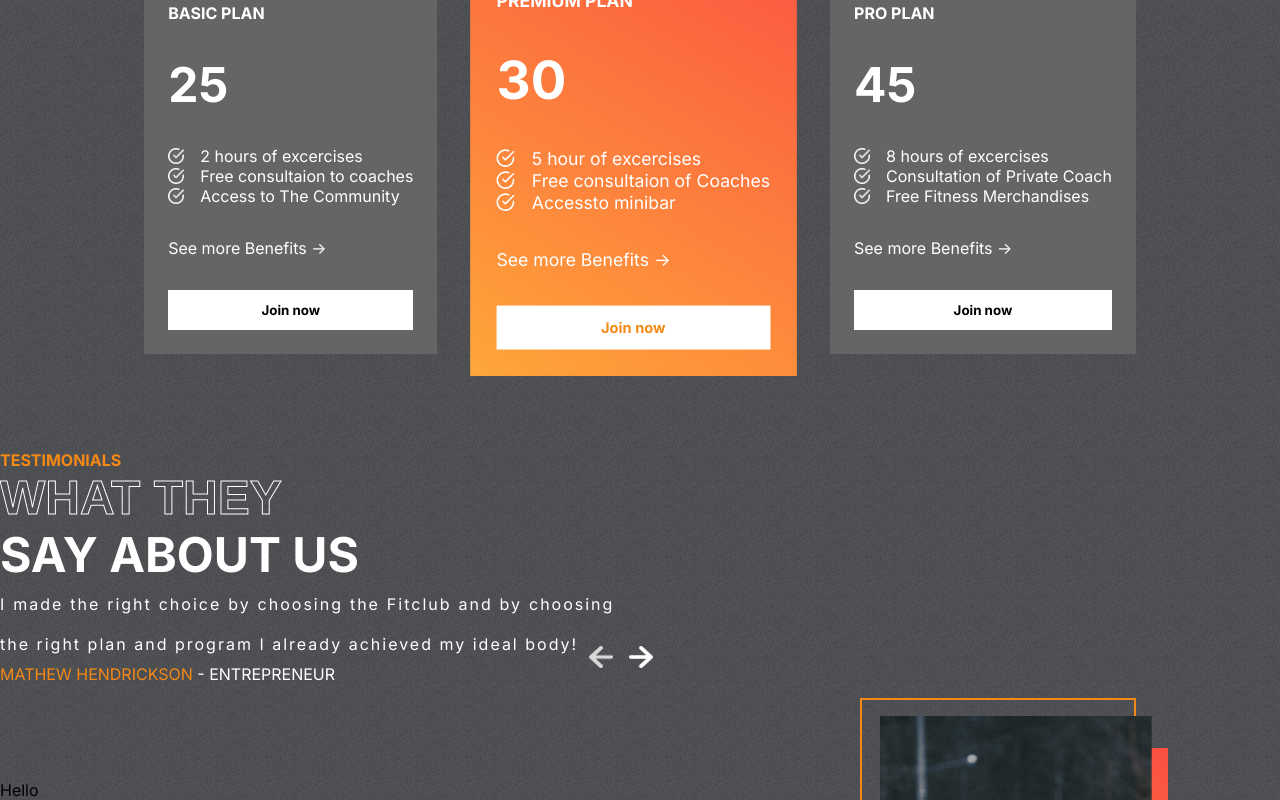
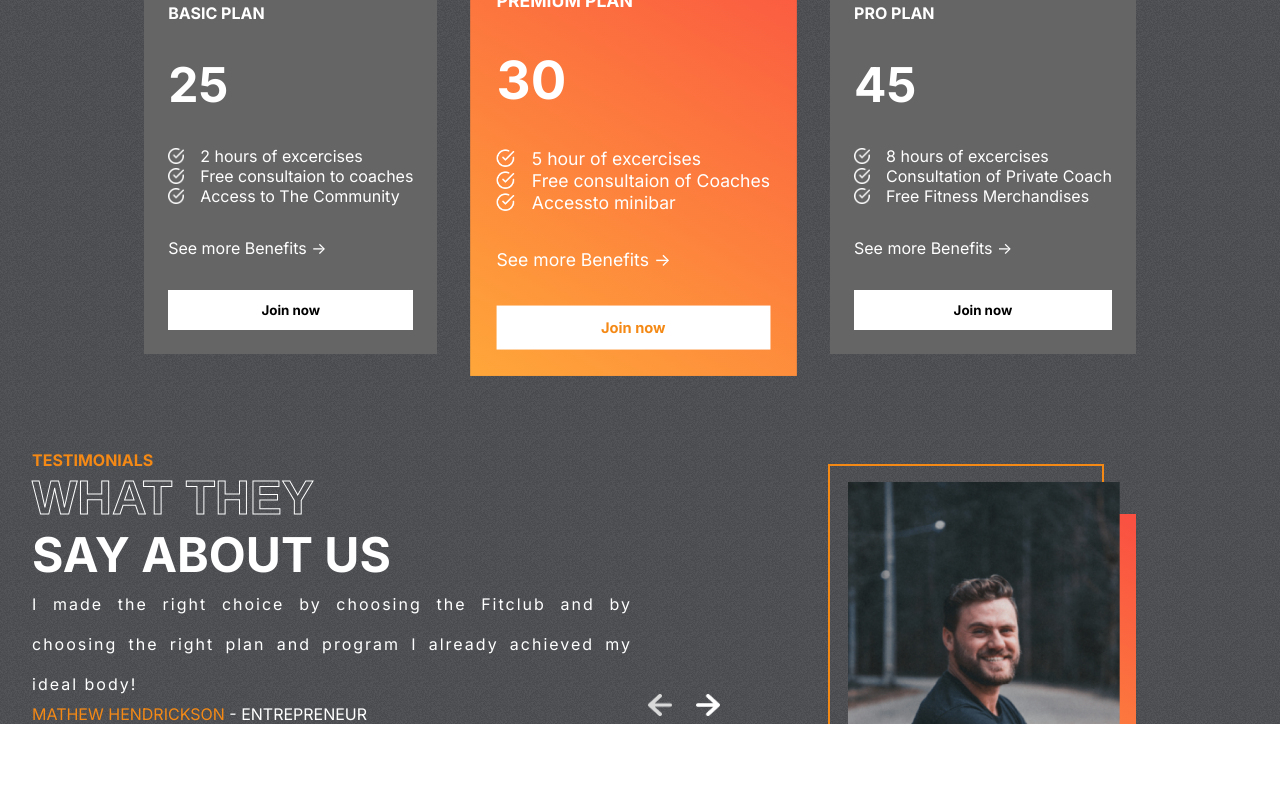
Before and after one commit to Edwin574/Gym-website, a React (Create React App) app: page / in a window 1280 px wide. Shown: the part 2154-2954 px from the top of the page. After the commit the page ends 2878 px from the top, so only its background shows below. Built offline with nearby package versions, Linux system fonts and the light colour scheme.

Commit message:
fixing testimonials

```diff
--- a/src/App.js
+++ b/src/App.js
@@ -1,9 +1,9 @@
-import './App.css';
-import Hero from './components/Hero/Hero'
-import Plans from './components/Plans/Plans';
-import Programs from './components/Programs/Programs';
-import Reasons from './components/Reasons/Reasons';
-import Testimonial from './components/Testimonials/Testimonial';
+import "./App.css";
+import Hero from "./components/Hero/Hero";
+import Plans from "./components/Plans/Plans";
+import Programs from "./components/Programs/Programs";
+import Reasons from "./components/Reasons/Reasons";
+import Testimonial from "./components/Testimonials/Testimonial";
 function App() {
   return (
     <div className="App">
@@ -12,7 +12,6 @@ function App() {
       <Reasons />
       <Plans />
       <Testimonial />
-      <div>Hello</div>
     </div>
   );
 }
--- a/src/components/Testimonials/Testimonial.css
+++ b/src/components/Testimonials/Testimonial.css
@@ -1,8 +1,9 @@
-.Testimonial{
+.Testimonials{
     display: flex !important;
     gap: 1rem;
     padding: 0 2rem;
-    flex-wrap: nowrap;
+    /* flex-wrap: nowrap; */
+    flex-direction: row;
 
     /* width: 100vh; */
 
@@ -10,11 +11,11 @@
 .left-t{
     display: flex;
     position: relative;
-    /* flex: 1 1; */
+    flex: 1 1;
     flex-direction: column;
     text-transform: uppercase;
     color: white;
-    width: 48%;
+    /* width: 48%; */
     /* height: 400px; */
 
 }
@@ -33,7 +34,7 @@ letter-spacing: 2px;
 line-height: 40px;
 }
 .right-t{
-    /* flex: 1; */
+    flex: 1;
     position: relative;
     /* width: 48%; */
 
@@ -66,10 +67,9 @@ line-height: 40px;
 }
 .arrows{
     display: flex;
-    gap: 1rem;
+    gap: 1.5rem;
     position: absolute;
-    bottom: 1rem;
-    left: 46%;
+    bottom: 0.5rem;
 }
 .arrows>img{
     width: 1.5rem;
--- a/src/components/Testimonials/Testimonial.js
+++ b/src/components/Testimonials/Testimonial.js
@@ -22,12 +22,11 @@ function Testimonial() {
       </div>
       <div className="right-t">
         <div></div>
-        <div></div>
+       <div></div>
         <img src={testimonialsData[selected].image} alt="reviewer"></img>
         <div className="arrows">
           <img src={leftArrow} alt="left arrow"></img>
           <img src={rightArrow} alt="left arrow"></img>
-
         </div>
       </div>
     </div>
```
